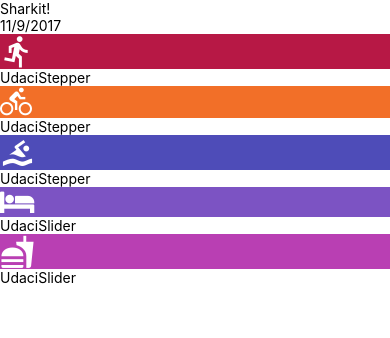
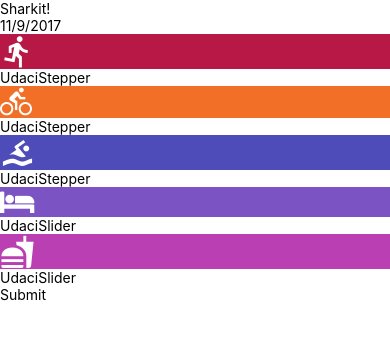
Before and after one commit to markghsu/UdaciFitness, a React Native app: screen / in a window 390 px wide. Shown: the top 338 px of the page. Built offline with nearby package versions, Linux system fonts and the light colour scheme.

Commit message:
add submit button

```diff
--- a/components/AddEntry.js
+++ b/components/AddEntry.js
@@ -1,9 +1,18 @@
 import React, {Component} from 'react'
-import {View, Text} from 'react-native'
-import {getMetricMetaInfo} from '../utils/helpers'
+import {View, TouchableOpacity, Text} from 'react-native'
+import {getMetricMetaInfo, timeToString} from '../utils/helpers'
 import UdaciSlider from './UdaciSlider'
 import UdaciSteppers from './UdaciSteppers'
 import DateHeader from './DateHeader'
+
+function SubmitBtn ({onPress}) {
+	return (
+		<TouchableOpacity onPress={onPress}>
+			<Text>Submit</Text>
+		</TouchableOpacity>
+	)
+}
+
 
 export default class addEntry extends Component {
 	state = {
@@ -36,6 +45,25 @@
 	slide = (metric,value) => {
 		this.setState(()=>({[metric]:value}))
 	}
+	submit = () => {
+		const key = timeToString()
+		const entry = this.state
+
+		this.setState(()=> ({
+			run:0,
+			bike:0,
+			swim:0,
+			sleep:0,
+			eat:0
+		}))
+		//Update Redux
+
+		//Navigate to Home
+
+		//Save to DB
+
+		//Clear local notification
+	}
 	render(){
 		const metaInfo = getMetricMetaInfo()
 		return (
@@ -65,6 +93,8 @@
 						</View>
 					)
 				})}
+
+					<SubmitBtn onPress={this.submit}/>
 			</View>
 		)
 	}
```
